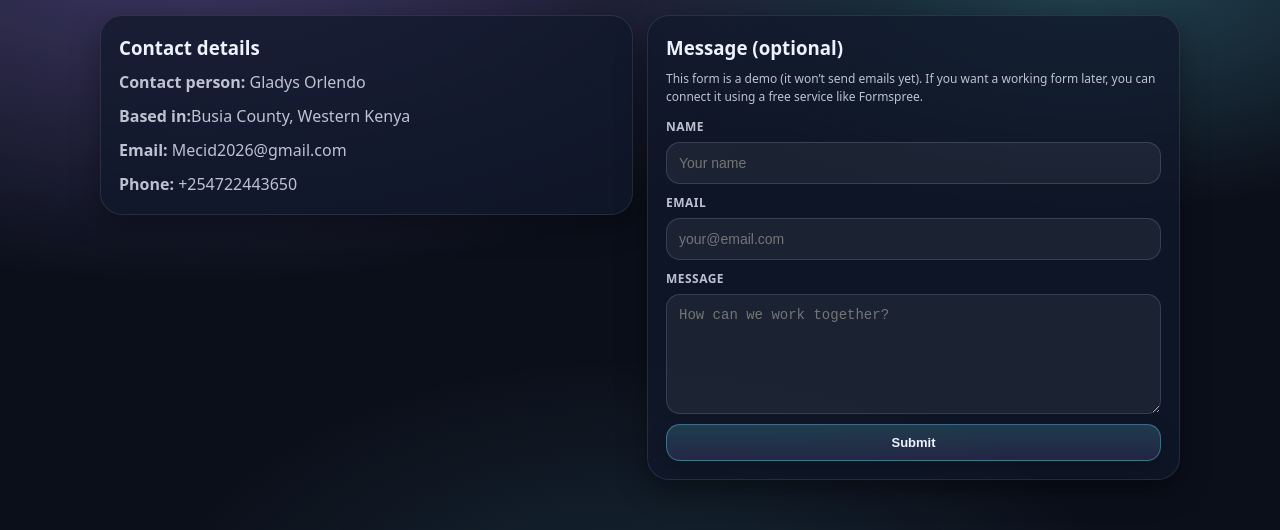
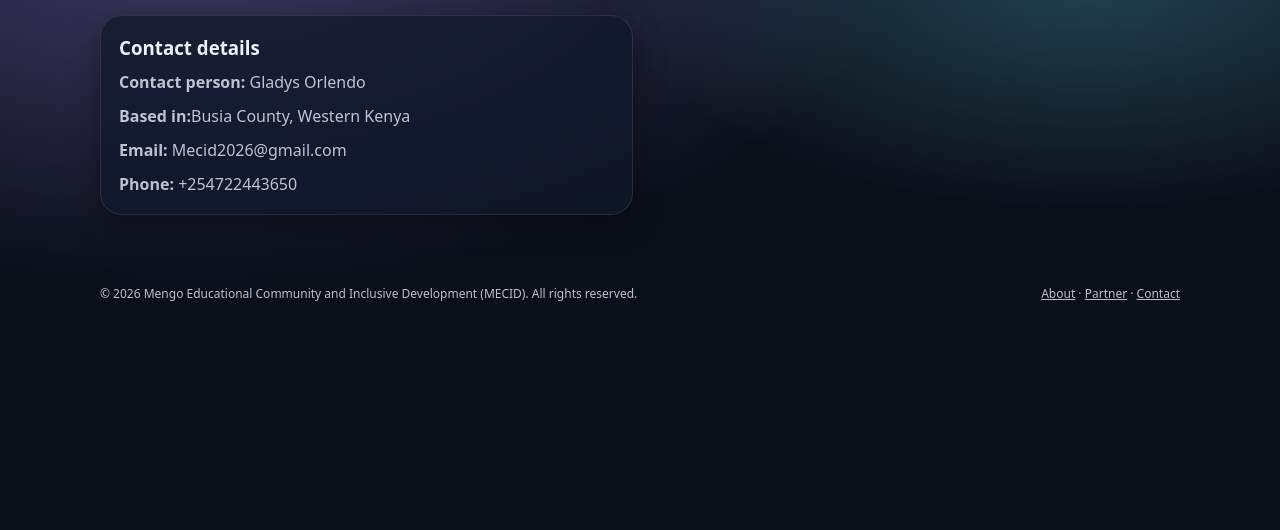
Before and after one commit to cammynaf/mecid_website, a plain HTML site: page index.html in a window 1280 px wide. Shown: the part 3357-3887 px from the top of the page. After the commit the page ends 3700 px from the top, so only its background shows below. Drawn offline with Linux system fonts and the light colour scheme.

Commit message:
Remove message form from contact section
Removed the message form section from the contact card.

```diff
--- a/index.html
+++ b/index.html
@@ -451,29 +451,6 @@
             <p class="muted" style="margin:10px 0 0"><b>Email:</b> Mecid2026@gmail.com</p>
             <p class="muted" style="margin:10px 0 0"><b>Phone:</b> +254722443650</p>
           </div></div>
-
-          <div class="card"><div class="pad">
-            <h3 style="margin:0 0 8px">Message (optional)</h3>
-            <p class="note" style="margin-top:0">
-              This form is a demo (it won’t send emails yet). If you want a working form later,
-              you can connect it using a free service like Formspree.
-            </p>
-            <form onsubmit="event.preventDefault(); alert('Demo form only. Use email/phone above, or connect this form to a service like Formspree.');">
-              <div class="field">
-                <label for="n">Name</label>
-                <input id="n" required placeholder="Your name" />
-              </div>
-              <div class="field">
-                <label for="e">Email</label>
-                <input id="e" type="email" required placeholder="your@email.com" />
-              </div>
-              <div class="field">
-                <label for="m">Message</label>
-                <textarea id="m" required placeholder="How can we work together?"></textarea>
-              </div>
-              <button class="btn primary" type="submit" style="width:100%">Submit</button>
-            </form>
-          </div></div>
         </div>
       </div>
     </section>
```
